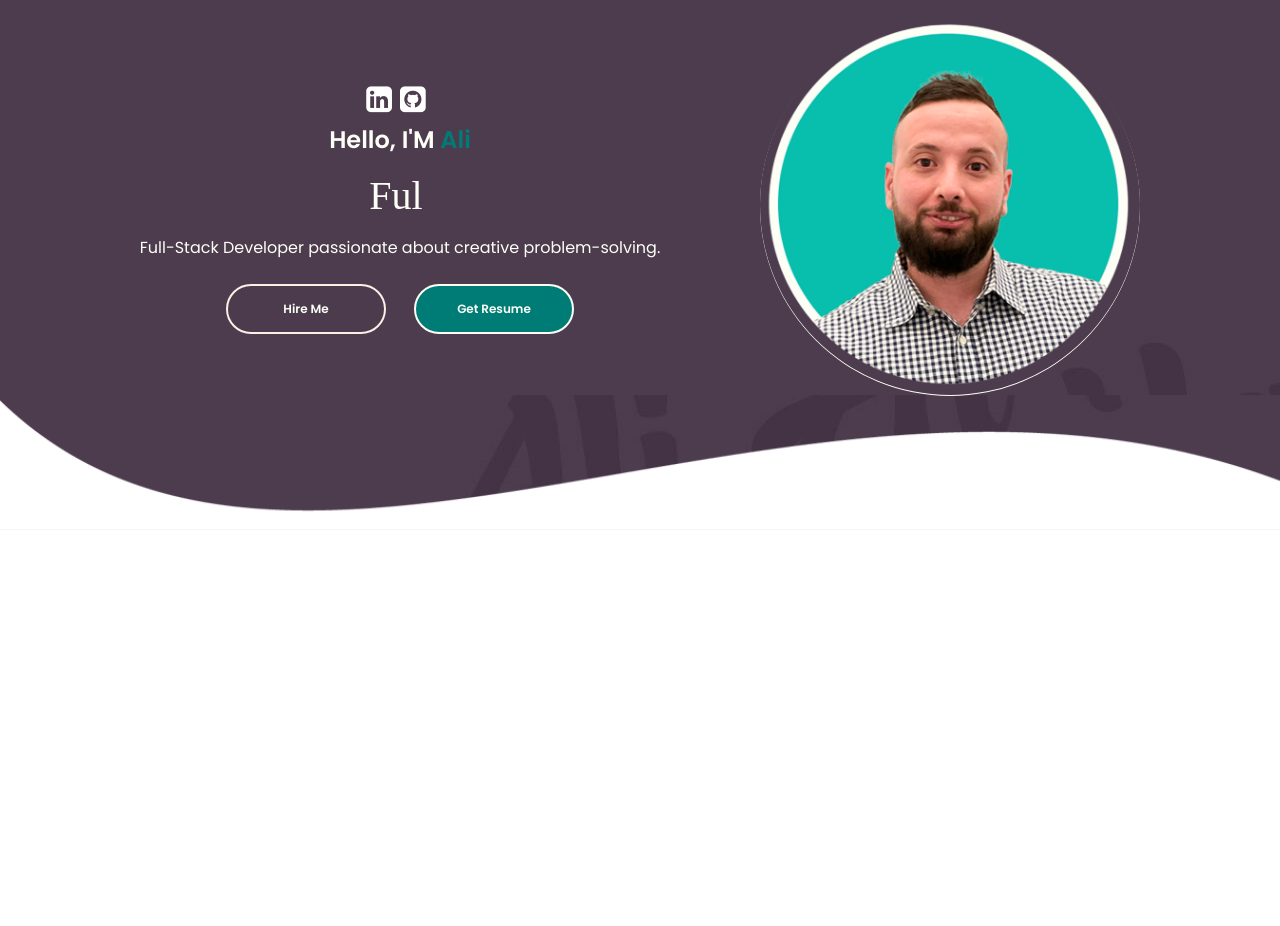
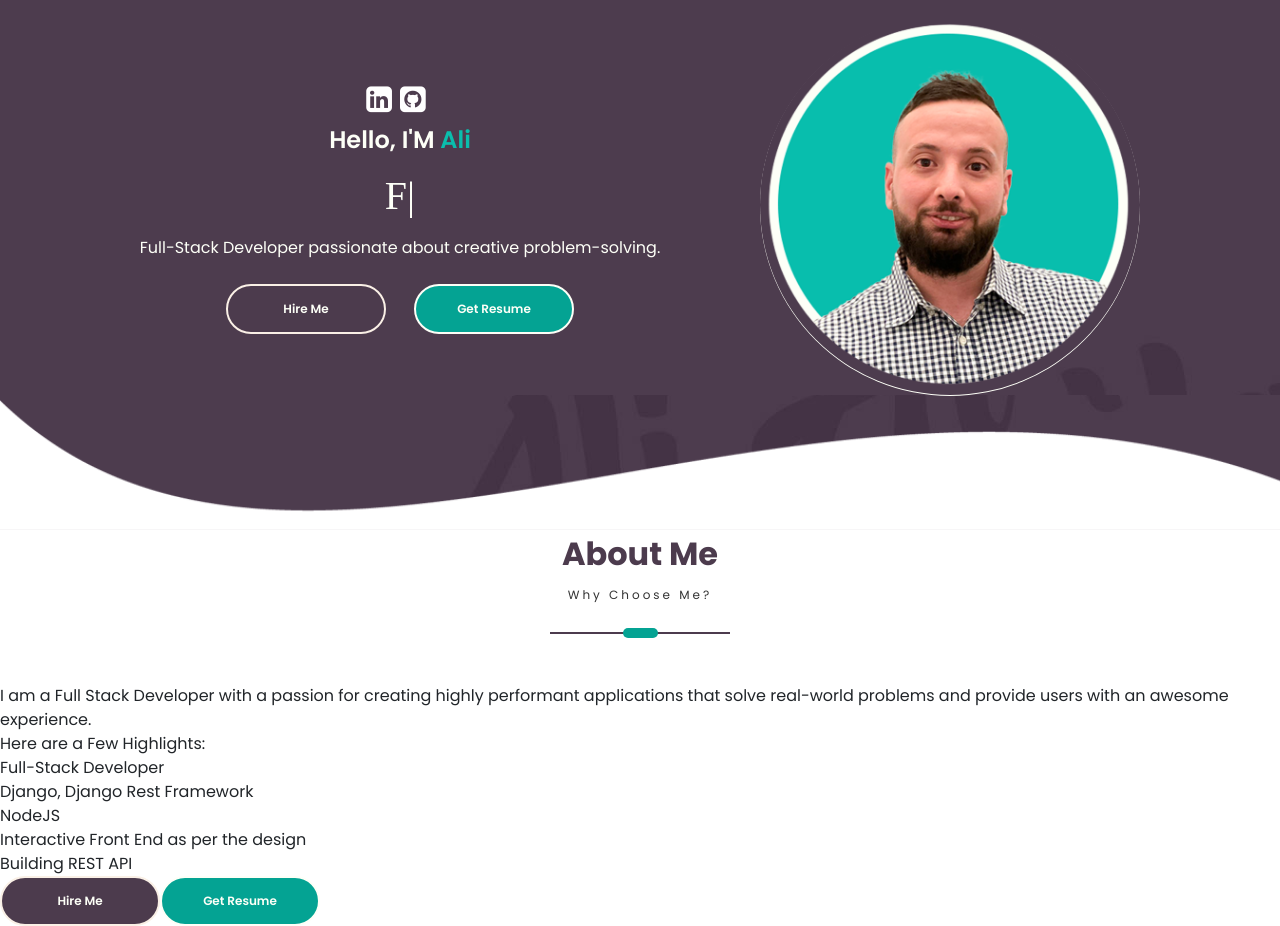
Before and after one commit to AlhakeemALI/Portfolio-AliAhakeem, a React (Create React App) app in the folder client/: page / in a window 1280 px wide. Shown: the part 140-1066 px from the top of the page. Before the commit the page ends 800 px from the top, so only its background shows below. Built offline with nearby package versions, Linux system fonts and the light colour scheme; a web font is replaced by a local one.

Commit message:
About Me Component Design

```diff
--- a/client/src/App.css
+++ b/client/src/App.css
@@ -3,7 +3,7 @@
   --light-blue-shadow:  rgb(69 211 255 / 27%);
   --sea-green: #0ABEAD;
   --sea-green-dark: #0CBFAE;
-  --sea-green-extra-dark: #09BEAD;
+  --sea-green-extra-dark: #04a393;
   --sea-green-shadow: rgba(11, 190, 173,0.4);
   --header-hamburger-background : rgba(11, 190, 173,0.8);
   --orange: #F57F17;
--- /dev/null
+++ b/client/src/ProfolioContainer/AboutMe/AboutMe.js
@@ -0,0 +1,72 @@
+import React from 'react'
+import { useEffect } from 'react'
+import './AboutMe.css'
+import ScreenHeading from '../../utilities/ScreenHeading/ScreenHeading'
+import ScrollService from '../../utilities/ScrollService'
+import Animations from '../../utilities/Animations'
+
+
+
+export default function AboutMe(props) {
+
+  let fadeInScreenHandler = (screen) => {
+    if(screen.fadeScreen !== props.id)
+    return
+    Animations.animations.fadeInScreen(props.id)
+  }
+  const fadeInSubscription = ScrollService.currentScreenFadeIn.subscribe(fadeInScreenHandler)
+
+  const SCREEN_CONSTANTS = {
+    description: "I am a Full Stack Developer with a passion for creating highly performant applications that solve real-world problems and provide users with an awesome experience.",
+    highlights: {
+
+      bullets: [
+        "Full-Stack Developer",
+        "Django, Django Rest Framework",
+        "NodeJS",
+        "Interactive Front End as per the design",
+        "Building REST API",
+      ],
+      heading: "Here are a Few Highlights:",
+    }
+  }
+
+  const renderHighlight = () => {
+    return (
+      SCREEN_CONSTANTS.highlights.bullets.map((value, i) => (
+        <div className='highlight' key={i}>
+          <div className='highlight-blob'></div>
+          <span>{value}</span>
+        </div>
+      ))
+    )
+  }
+  return (
+    <div className='about-me-container screen-container' id={props.id || ""}>
+         <div className='about-me-parent'>
+               <ScreenHeading title={'About Me'} subHeading={'Why Choose Me?'} />
+               <div className='about-me-card'>
+                  <div className='about-me-profile'></div>
+                  <div className='about-me-details'>
+                    <span className='about-me-description'> {SCREEN_CONSTANTS.description}</span>
+                    <div className='about-me-highlights'>
+                      <div className='highlight-heading'>
+                        <span>{SCREEN_CONSTANTS.highlights.heading}</span>
+                      </div>
+                      {renderHighlight()}
+                    </div>
+                    <div className='about-me-options'>
+                    <button className='btn primary-btn'>
+                                    {""}
+                                    Hire Me
+                                    </button>
+                                    <a href='AliAlhakeem.pdf' download='AliAlhakeem.pdf'>
+                                          <button className='btn highlighted-btn'> Get Resume</button>
+                                    </a>
+                    </div>
+                  </div>
+               </div>
+         </div>
+      </div>
+  )
+}
--- a/client/src/ProfolioContainer/Home/Header/Header.css
+++ b/client/src/ProfolioContainer/Home/Header/Header.css
@@ -35,7 +35,7 @@
   color: var(--white);
 }
 .selected-header-option {
-  color: var( --dark-teal);
+  color: var(--sea-green);
 }
 
 /*IPAD PRO RESPONSIVENESS*/
--- a/client/src/ProfolioContainer/Home/Profile/Profile.css
+++ b/client/src/ProfolioContainer/Home/Profile/Profile.css
@@ -38,7 +38,7 @@
 }
 
 .highlighted-text {
-  color: var(--dark-teal);
+  color: var(--sea-green);
 }
 
 .profile-details-tagline {
--- a/client/src/index.css
+++ b/client/src/index.css
@@ -114,7 +114,7 @@
 .highlighted-btn {
   color: var(--white);
   font-size: 12px;
-  background-color: #007c77;
+  background-color:var(--sea-green-extra-dark);
   border: 2px solid var(--white);
 }
 @media only screen and (max-width: 568px) {
--- a/client/src/utilities/ScreenHeading/ScreenHeading.css
+++ b/client/src/utilities/ScreenHeading/ScreenHeading.css
@@ -46,5 +46,8 @@
  .seperator-blob div {
   width: 35px;
   border-radius: 10px;
-  background-color: var(--dark-teal);
+  background-color: var(--sea-green-extra-dark);
+  position: relative;
+  bottom:4px;
+
  }
--- a/client/src/utilities/commonUtils.js
+++ b/client/src/utilities/commonUtils.js
@@ -1,9 +1,14 @@
 import Home from "../ProfolioContainer/Home/Home";
+import AboutMe from "../ProfolioContainer/AboutMe/AboutMe";
 
 export const TOTAL_SCREENS = [
   {
     screen_name: "Home",
     component: Home,
+  },
+  {
+    screen_name: "About Me",
+    component: AboutMe,
   }
 
 ];
```
Also changed, not shown: client/src/ProfolioContainer/AboutMe/AboutMe.css (added).
